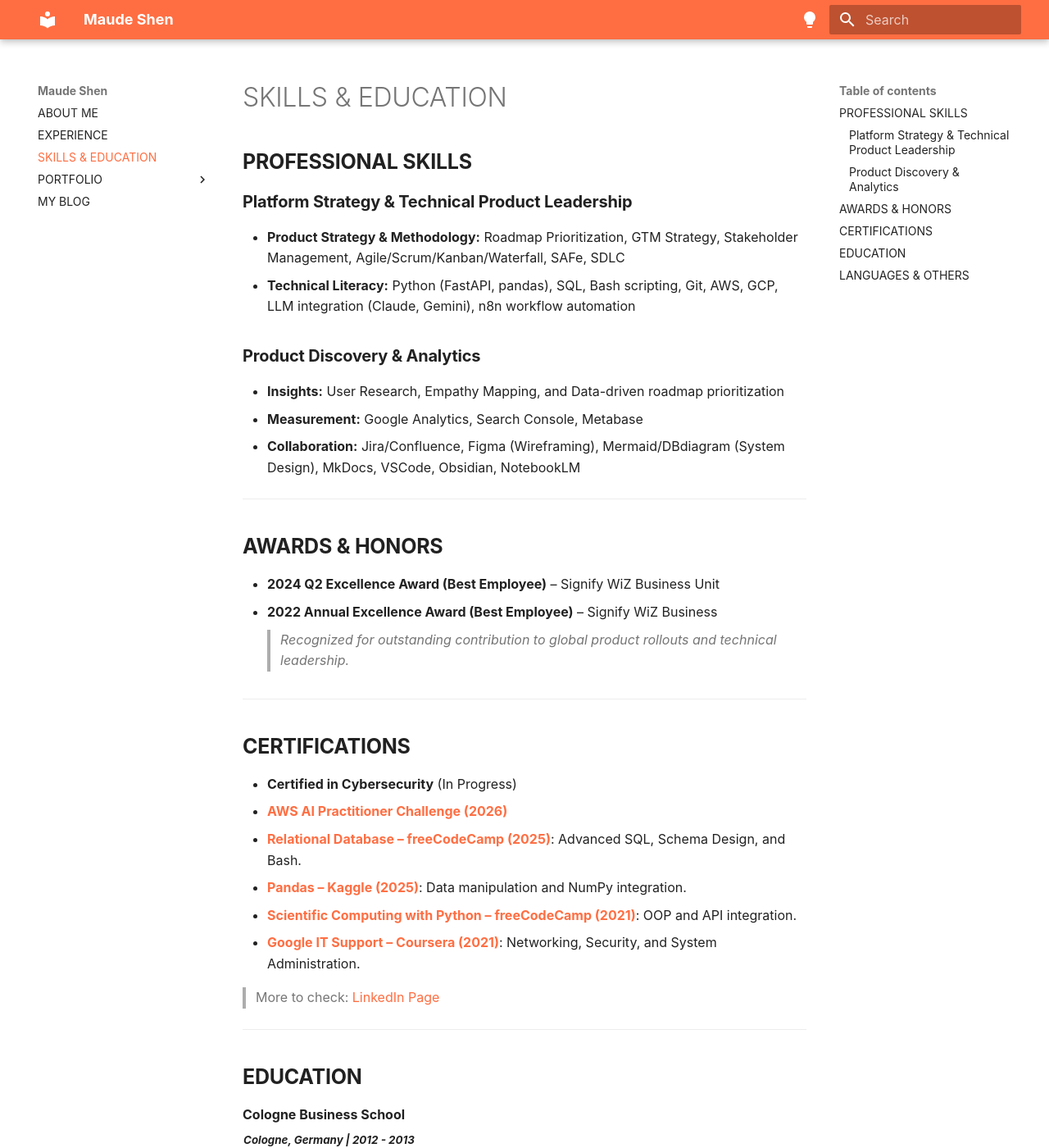
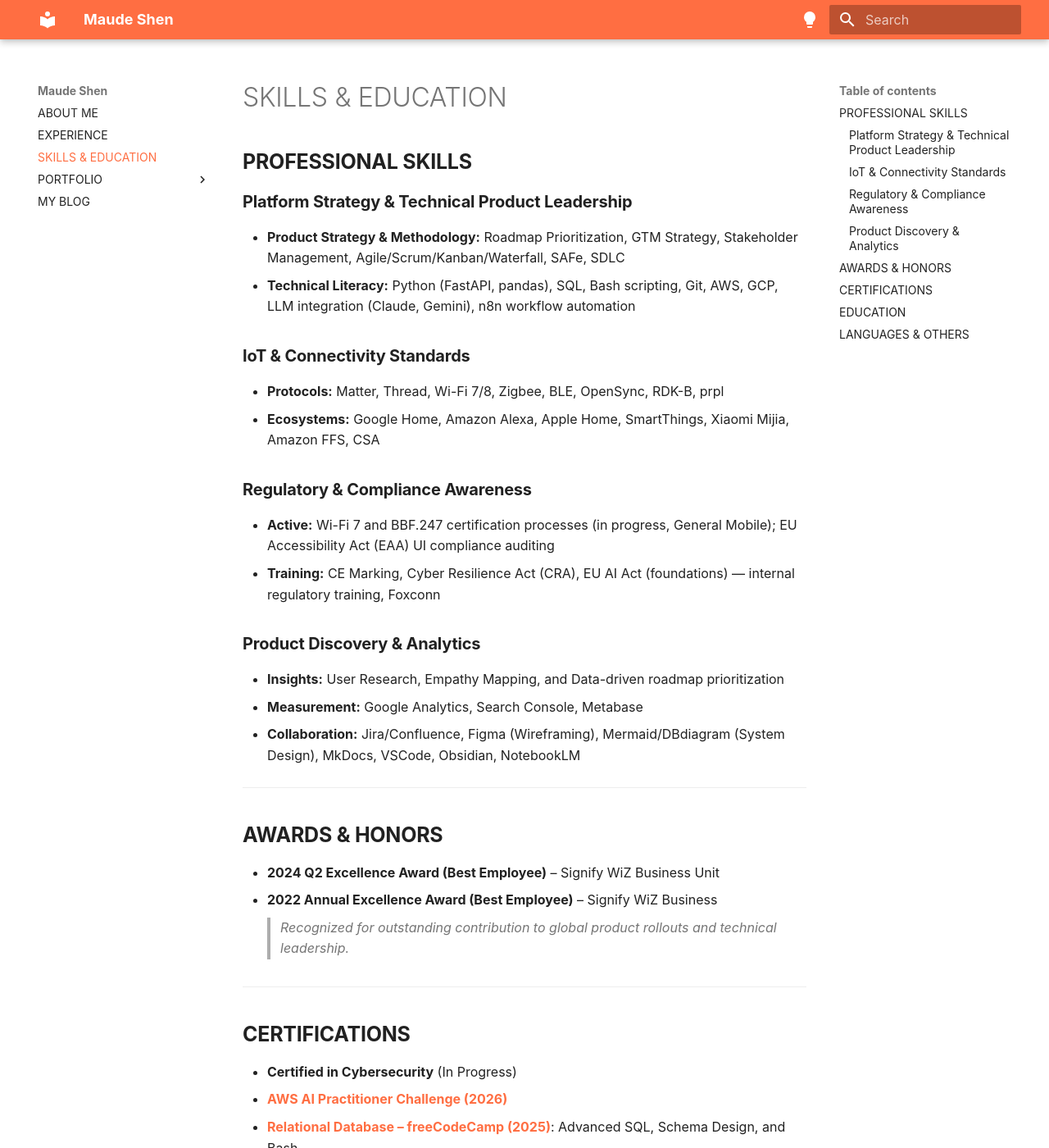
Before and after one commit to maudes/cv, an MkDocs documentation site: the page built from docs/education_skills.md, in a window 1280 px wide and 1400 px high. Shown: the whole window at 82% size. Built offline with MkDocs 1.6.1 and Material for MkDocs 9.7.7, drawn with Linux system fonts in a browser that asks for light colours; some web fonts are replaced; some of the changed text lies outside the part shown.

Commit message:
Update skills

```diff
--- a/docs/education_skills.md
+++ b/docs/education_skills.md
@@ -3,6 +3,14 @@
 ### **Platform Strategy & Technical Product Leadership**
 * **Product Strategy & Methodology:** Roadmap Prioritization, GTM Strategy, Stakeholder Management, Agile/Scrum/Kanban/Waterfall, SAFe, SDLC
 * **Technical Literacy:** Python (FastAPI, pandas), SQL, Bash scripting, Git, AWS, GCP, LLM integration (Claude, Gemini), n8n workflow automation
+
+### **IoT & Connectivity Standards**
+* **Protocols:** Matter, Thread, Wi-Fi 7/8, Zigbee, BLE, OpenSync, RDK-B, prpl
+* **Ecosystems:** Google Home, Amazon Alexa, Apple Home, SmartThings, Xiaomi Mijia, Amazon FFS, CSA
+
+### **Regulatory & Compliance Awareness**
+* **Active:** Wi-Fi 7 and BBF.247 certification processes (in progress, General Mobile); EU Accessibility Act (EAA) UI compliance auditing
+* **Training:** CE Marking, Cyber Resilience Act (CRA), EU AI Act (foundations) — internal regulatory training, Foxconn
 
 ### **Product Discovery & Analytics**
 * **Insights:** User Research, Empathy Mapping, and Data-driven roadmap prioritization
@@ -35,12 +43,12 @@
 ## **EDUCATION**
 
 **Cologne Business School**
-<sub> ***Cologne, Germany  |  2012 - 2013*** </sub>
+<sub> ***Cologne, Germany*** </sub>
 
-- Exchange Program, focusing on Cross-cultural Management and International Strategy.
+- Exchange Program, focusing on Cross-cultural Management, International Strategy and Entrepreneurship, EU market exposure
 
 **National ChengChi University (NCCU)**
-<sub> ***Taipei, Taiwan  |  2008 - 2012*** </sub>
+<sub> ***Taipei, Taiwan*** </sub>
 
 - Bachelor of Journalism & Minor in Political Science <br>
 (Graduation Academic Average: 87.42 / 100; Total Credits Earned: 173)
```
